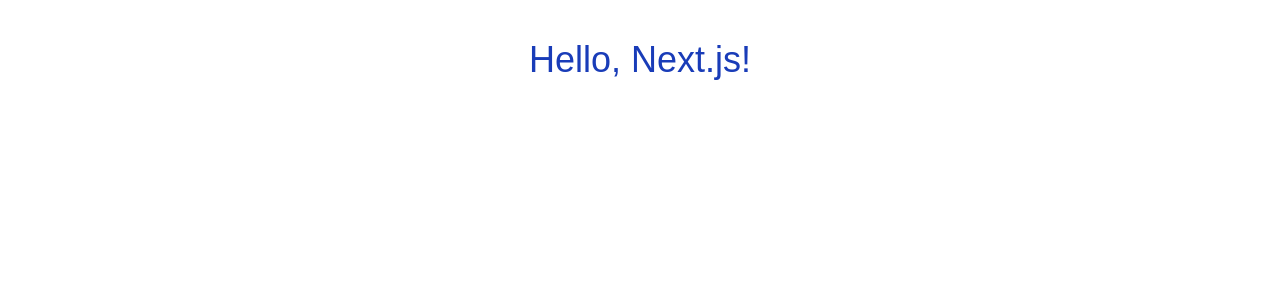
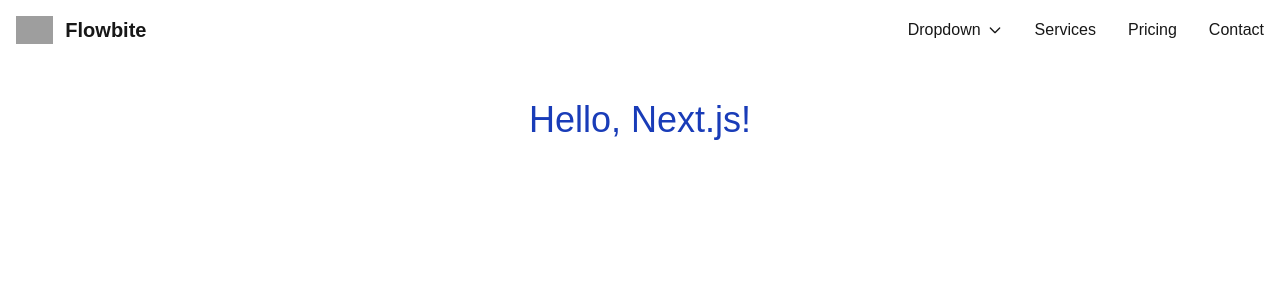
Before and after one commit to Karsun07/next-js-learning, a Next.js app: page / in a window 1280 px wide. Shown: the top 300 px of the page. Built offline with nearby package versions, Linux system fonts and the light colour scheme; grey boxes are pictures that could not be loaded.

Commit message:
Header call in layout

```diff
--- a/src/app/components/common/Header.js
+++ b/src/app/components/common/Header.js
@@ -1,7 +1,152 @@
 "use client";
 import React from "react";
 export default function Header() {
-  return (
-    <div></div>
-  );
+    return (
+        <nav className="bg-neutral-primary  w-full z-20 top-0 start-0 border-default">
+            <div className="max-w-screen-xl flex flex-wrap items-center justify-between mx-auto p-4">
+                <a href="#" className="flex items-center space-x-3 rtl:space-x-reverse">
+                    <img
+                        src="https://flowbite.com/docs/images/logo.svg"
+                        className="h-7"
+                        alt="Flowbite Logo"
+                    />
+                    <span className="self-center text-xl text-heading font-semibold whitespace-nowrap">
+                        Flowbite
+                    </span>
+                </a>
+                <button
+                    data-collapse-toggle="navbar-dropdown"
+                    type="button"
+                    className="inline-flex items-center p-2 w-10 h-10 justify-center text-sm text-body rounded-base md:hidden hover:bg-neutral-secondary-soft hover:text-heading focus:outline-none focus:ring-2 focus:ring-neutral-tertiary"
+                    aria-controls="navbar-dropdown"
+                    aria-expanded="false"
+                >
+                    <span className="sr-only">Open main menu</span>
+                    <svg
+                        className="w-6 h-6"
+                        aria-hidden="true"
+                        xmlns="http://www.w3.org/2000/svg"
+                        width={24}
+                        height={24}
+                        fill="none"
+                        viewBox="0 0 24 24"
+                    >
+                        <path
+                            stroke="currentColor"
+                            strokeLinecap="round"
+                            strokeWidth={2}
+                            d="M5 7h14M5 12h14M5 17h14"
+                        />
+                    </svg>
+                </button>
+                <div className="hidden w-full md:block md:w-auto" id="navbar-dropdown">
+                    <ul className="flex flex-col font-medium p-4 md:p-0 mt-4 border border-default rounded-base bg-neutral-secondary-soft md:space-x-8 rtl:space-x-reverse md:flex-row md:mt-0 md:border-0 md:bg-neutral-primary">
+                        <li>
+                            <a
+                                href="#"
+                                className="block py-2 px-3 text-white bg-brand rounded md:bg-transparent md:text-fg-brand md:p-0"
+                                aria-current="page"
+                            >
+                                Home
+                            </a>
+                        </li>
+                        <li>
+                            <button
+                                id="dropdownNvbarButton"
+                                data-dropdown-toggle="dropdownNavbar"
+                                className="flex items-center justify-between w-full py-2 px-3 rounded font-medium text-heading md:w-auto hover:bg-neutral-tertiary md:hover:bg-transparent md:border-0 md:hover:text-fg-brand md:p-0"
+                            >
+                                Dropdown
+                                <svg
+                                    className="w-4 h-4 ms-1.5"
+                                    aria-hidden="true"
+                                    xmlns="http://www.w3.org/2000/svg"
+                                    width={24}
+                                    height={24}
+                                    fill="none"
+                                    viewBox="0 0 24 24"
+                                >
+                                    <path
+                                        stroke="currentColor"
+                                        strokeLinecap="round"
+                                        strokeLinejoin="round"
+                                        strokeWidth={2}
+                                        d="m19 9-7 7-7-7"
+                                    />
+                                </svg>
+                            </button>
+                            {/* Dropdown menu */}
+                            <div
+                                id="dropdownNavbar"
+                                className="z-10 hidden bg-neutral-primary-medium border border-default-medium rounded-base shadow-lg w-44"
+                            >
+                                <ul
+                                    className="p-2 text-sm text-body font-medium"
+                                    aria-labelledby="dropdownNvbarButton"
+                                >
+                                    <li>
+                                        <a
+                                            href="#"
+                                            className="inline-flex items-center w-full p-2 hover:bg-neutral-tertiary-medium hover:text-heading rounded"
+                                        >
+                                            Dashboard
+                                        </a>
+                                    </li>
+                                    <li>
+                                        <a
+                                            href="#"
+                                            className="inline-flex items-center w-full p-2 hover:bg-neutral-tertiary-medium hover:text-heading rounded"
+                                        >
+                                            Settings
+                                        </a>
+                                    </li>
+                                    <li>
+                                        <a
+                                            href="#"
+                                            className="inline-flex items-center w-full p-2 hover:bg-neutral-tertiary-medium hover:text-heading rounded"
+                                        >
+                                            Earnings
+                                        </a>
+                                    </li>
+                                    <li>
+                                        <a
+                                            href="#"
+                                            className="inline-flex items-center w-full p-2 hover:bg-neutral-tertiary-medium hover:text-heading rounded"
+                                        >
+                                            Sign out
+                                        </a>
+                                    </li>
+                                </ul>
+                            </div>
+                        </li>
+                        <li>
+                            <a
+                                href="#"
+                                className="block py-2 px-3 text-heading rounded hover:bg-neutral-tertiary md:hover:bg-transparent md:border-0 md:hover:text-fg-brand md:p-0 md:dark:hover:bg-transparent"
+                            >
+                                Services
+                            </a>
+                        </li>
+                        <li>
+                            <a
+                                href="#"
+                                className="block py-2 px-3 text-heading rounded hover:bg-neutral-tertiary md:hover:bg-transparent md:border-0 md:hover:text-fg-brand md:p-0 md:dark:hover:bg-transparent"
+                            >
+                                Pricing
+                            </a>
+                        </li>
+                        <li>
+                            <a
+                                href="#"
+                                className="block py-2 px-3 text-heading rounded hover:bg-neutral-tertiary md:hover:bg-transparent md:border-0 md:hover:text-fg-brand md:p-0 md:dark:hover:bg-transparent"
+                            >
+                                Contact
+                            </a>
+                        </li>
+                    </ul>
+                </div>
+            </div>
+        </nav>
+
+    );
 }
--- a/src/app/layout.js
+++ b/src/app/layout.js
@@ -1,5 +1,6 @@
 import { Geist, Geist_Mono } from "next/font/google";
 import "./globals.css";
+import Header from "./components/common/Header";
 
 const geistSans = Geist({
   variable: "--font-geist-sans",
@@ -22,7 +23,10 @@
       lang="en"
       className={`${geistSans.variable} ${geistMono.variable} h-full antialiased`}
     >
-      <body className="min-h-full flex flex-col">{children}</body>
+      <body className="min-h-full flex flex-col">
+        <Header />
+        {children}
+      </body>
     </html>
   );
 }
```
